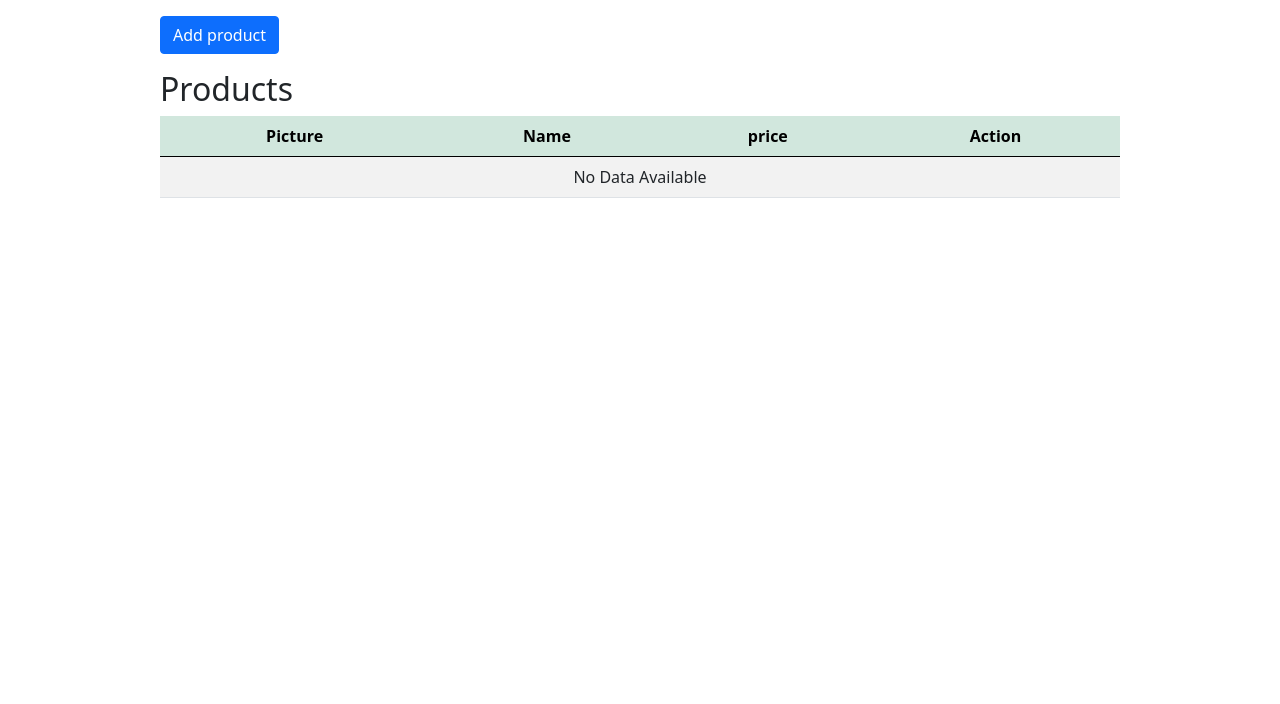
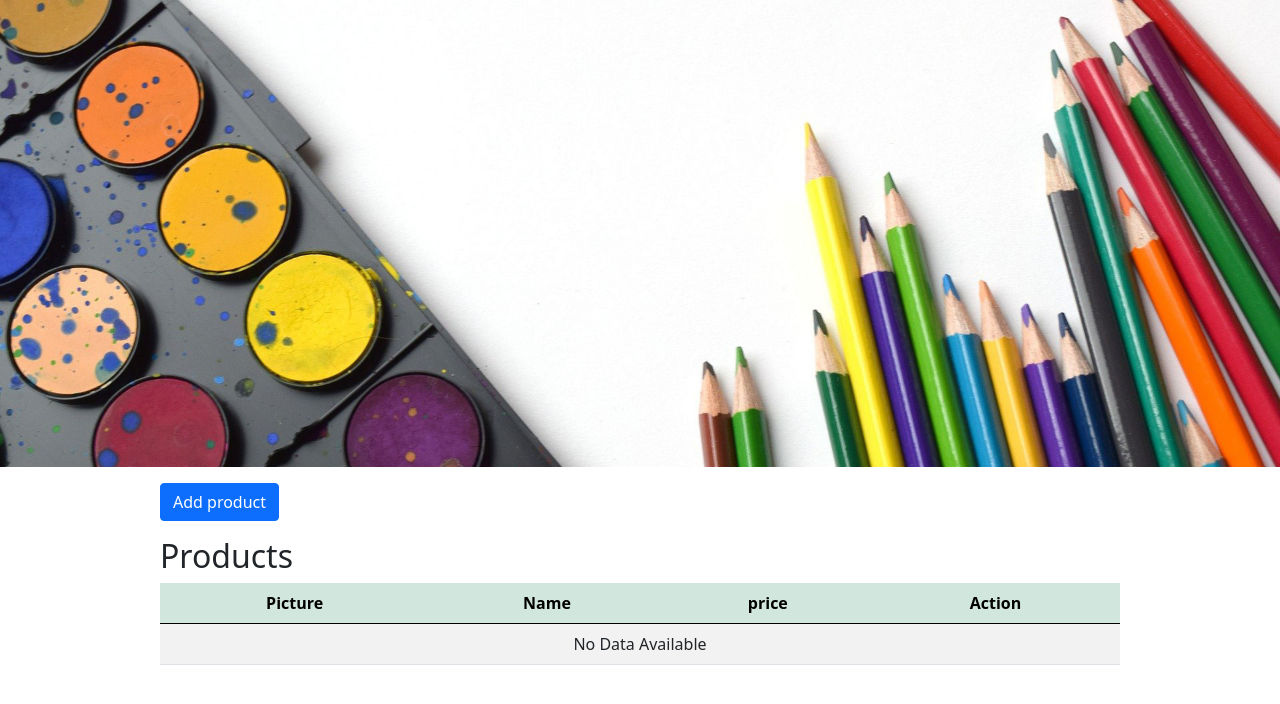
Before and after one commit to evelyngst/FE21-PHP-DAY4-Evelyn-Agnes-Gregor, a PHP site: page / in a window 1280 px wide. Shown: the top 704 px of the page. Run offline with PHP 8.4, Linux system fonts and the light colour scheme; data that the repository does not hold is empty.

Commit message:
add first header layout + image

```diff
--- /dev/null
+++ b/Gregor/header.php
@@ -0,0 +1 @@
+<div id="header"><img src="images/header.jpg"></div>
--- a/Gregor/index.php
+++ b/Gregor/index.php
@@ -1,16 +1,16 @@
 <?php
 require_once 'actions/db_connect.php';
 $sql = "SELECT * FROM products";
-$result = mysqli_query($connect ,$sql);
-$tbody=''; //this variable will hold the body for the table
-if(mysqli_num_rows($result)  > 0) {
-    while($row = mysqli_fetch_array($result, MYSQLI_ASSOC)){
+$result = mysqli_query($connect, $sql);
+$tbody = ''; //this variable will hold the body for the table
+if (mysqli_num_rows($result)  > 0) {
+    while ($row = mysqli_fetch_array($result, MYSQLI_ASSOC)) {
         $tbody .= "<tr>
-            <td><img class='img-thumbnail' src='pictures/" .$row['picture']."'</td>
-            <td>" .$row['name']."</td>
-            <td>" .$row['price']."</td>
-            <td><a href='update.php?id=" .$row['id']."'><button class='btn btn-primary btn-sm' type='button'>Edit</button></a>
-            <a href='delete.php?id=" .$row['id']."'><button class='btn btn-danger btn-sm' type='button'>Delete</button></a></td>
+            <td><img class='img-thumbnail' src='pictures/" . $row['picture'] . "'</td>
+            <td>" . $row['name'] . "</td>
+            <td>" . $row['price'] . "</td>
+            <td><a href='update.php?id=" . $row['id'] . "'><button class='btn btn-primary btn-sm' type='button'>Edit</button></a>
+            <a href='delete.php?id=" . $row['id'] . "'><button class='btn btn-danger btn-sm' type='button'>Delete</button></a></td>
             </tr>";
     };
 } else {
@@ -22,32 +22,39 @@ $connect->close();
 
 <!DOCTYPE html>
 <html lang="en">
+
 <head>
     <meta charset="UTF-8">
     <meta name="viewport" content="width=device-width, initial-scale=1.0">
     <title>PHP CRUD</title>
-        <?php require_once 'components/boot.php'?>
+    <?php require_once 'components/boot.php' ?>
+    <link rel="stylesheet" type="text/css" href="styles/styles.css">
     <style type="text/css">
         .manageProduct {
             margin: auto;
         }
+
         .img-thumbnail {
             width: 70px !important;
             height: 70px !important;
         }
+
         td {
             text-align: left;
             vertical-align: middle;
         }
+
         tr {
             text-align: center;
         }
     </style>
 </head>
+
 <body>
+    <div id="header"><?php include_once "header.php" ?></div>
     <div class="manageProduct w-75 mt-3">
         <div class='mb-3'>
-                <a href= "create.php"><button class='btn btn-primary'type="button" >Add product</button></a>
+            <a href="create.php"><button class='btn btn-primary' type="button">Add product</button></a>
         </div>
         <p class='h2'>Products</p>
         <table class='table table-striped'>
@@ -60,9 +67,10 @@ $connect->close();
                 </tr>
             </thead>
             <tbody>
-                    <?= $tbody;?>
+                <?= $tbody; ?>
             </tbody>
         </table>
     </div>
 </body>
+
 </html>
--- /dev/null
+++ b/Gregor/styles/styles.css
@@ -0,0 +1,4 @@
+#header img {
+  width: 100%;
+}
+/*# sourceMappingURL=styles.css.map */
--- /dev/null
+++ b/Gregor/styles/styles.scss
@@ -0,0 +1,3 @@
+#header img {
+  width: 100%;
+}
```
Also changed, not shown: Gregor/images/header.jpg (added), 1 other file. Lines whose indentation alone changed are shown as unchanged.
